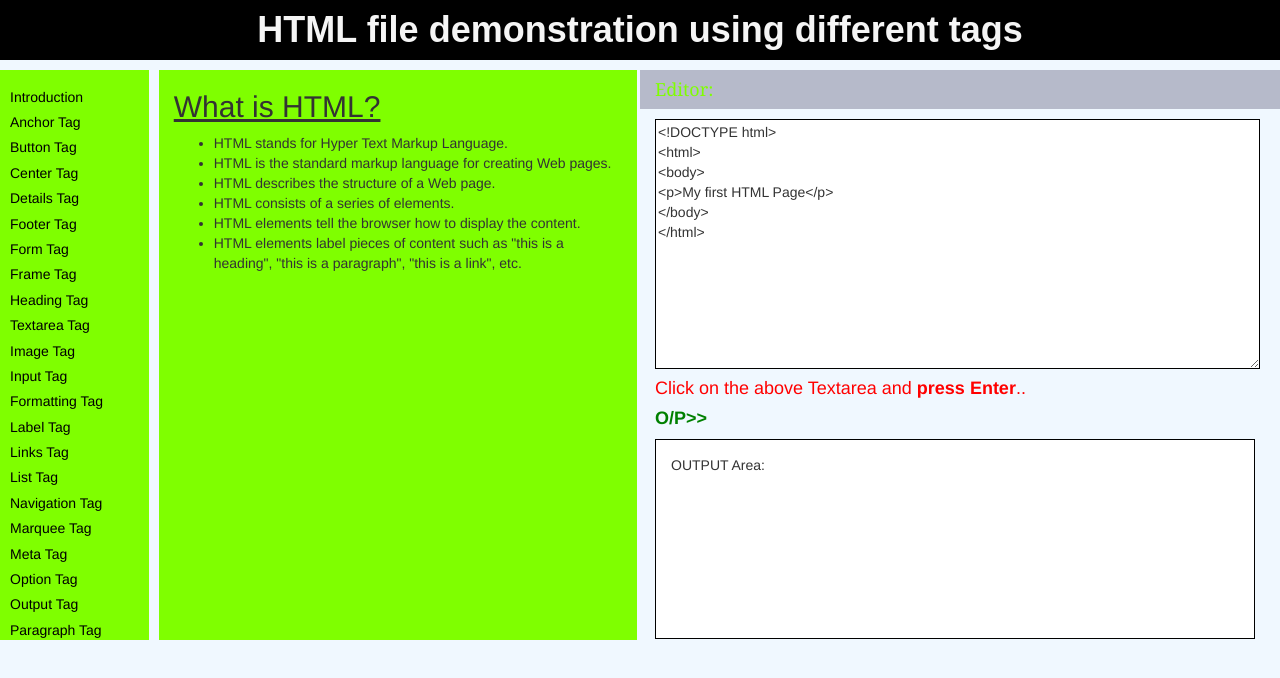
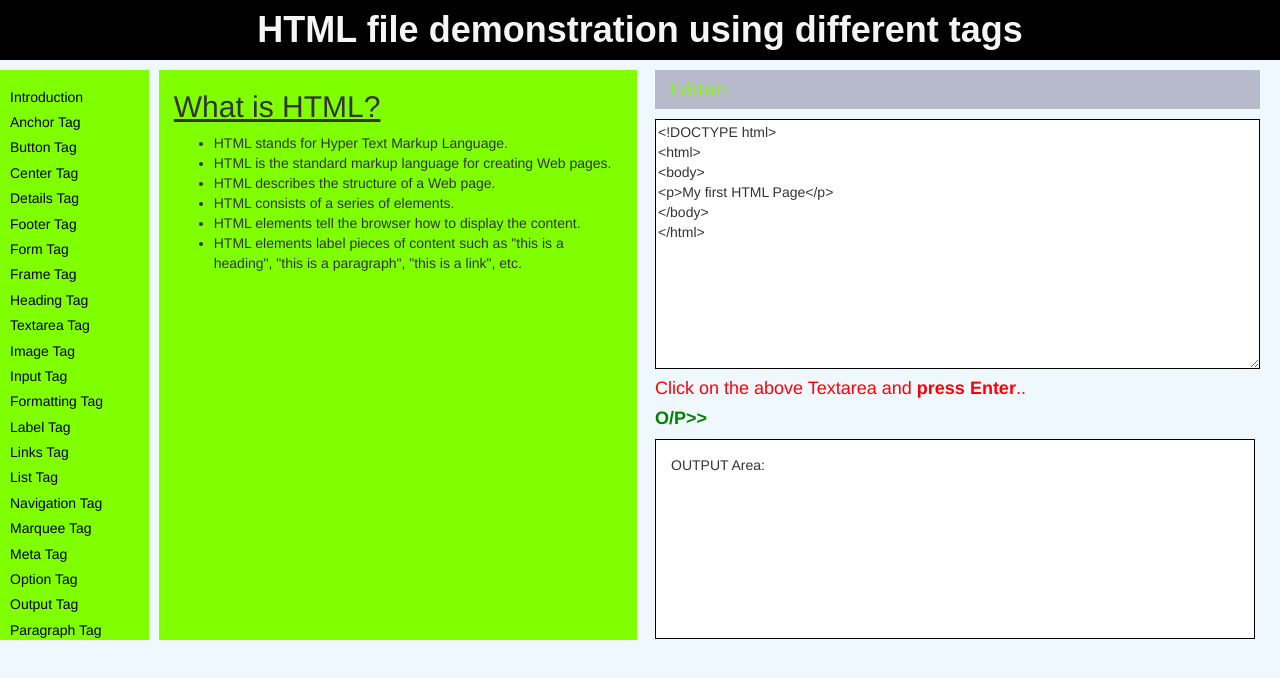
Before and after one commit to mohitendradamailiya/Bootathon-IIT-Kanpur, a plain HTML site: page index.html in a window 1280 px wide. Drawn offline with nearby package versions, Linux system fonts and the light colour scheme.

Commit message:
Initial Commit

```diff
--- a/index.html
+++ b/index.html
@@ -346,8 +346,8 @@ An ordered list starts with the <xmp><ol></xmp> tag. Each list item starts with
 
             </div>
             <div class="col-sm-6">
-                <div class="row" style="background-color: rgb(182, 186, 202);">
-                    <div class="col-sm-12">
+                <div class="row" style="background-color: rgb(182, 186, 202);margin-left: 0px;margin-right: 20px;">
+                    <div class="col-sm-12" >
                         <h4 id="ed">Editor:</h4>
                     </div>
                 </div>
```
